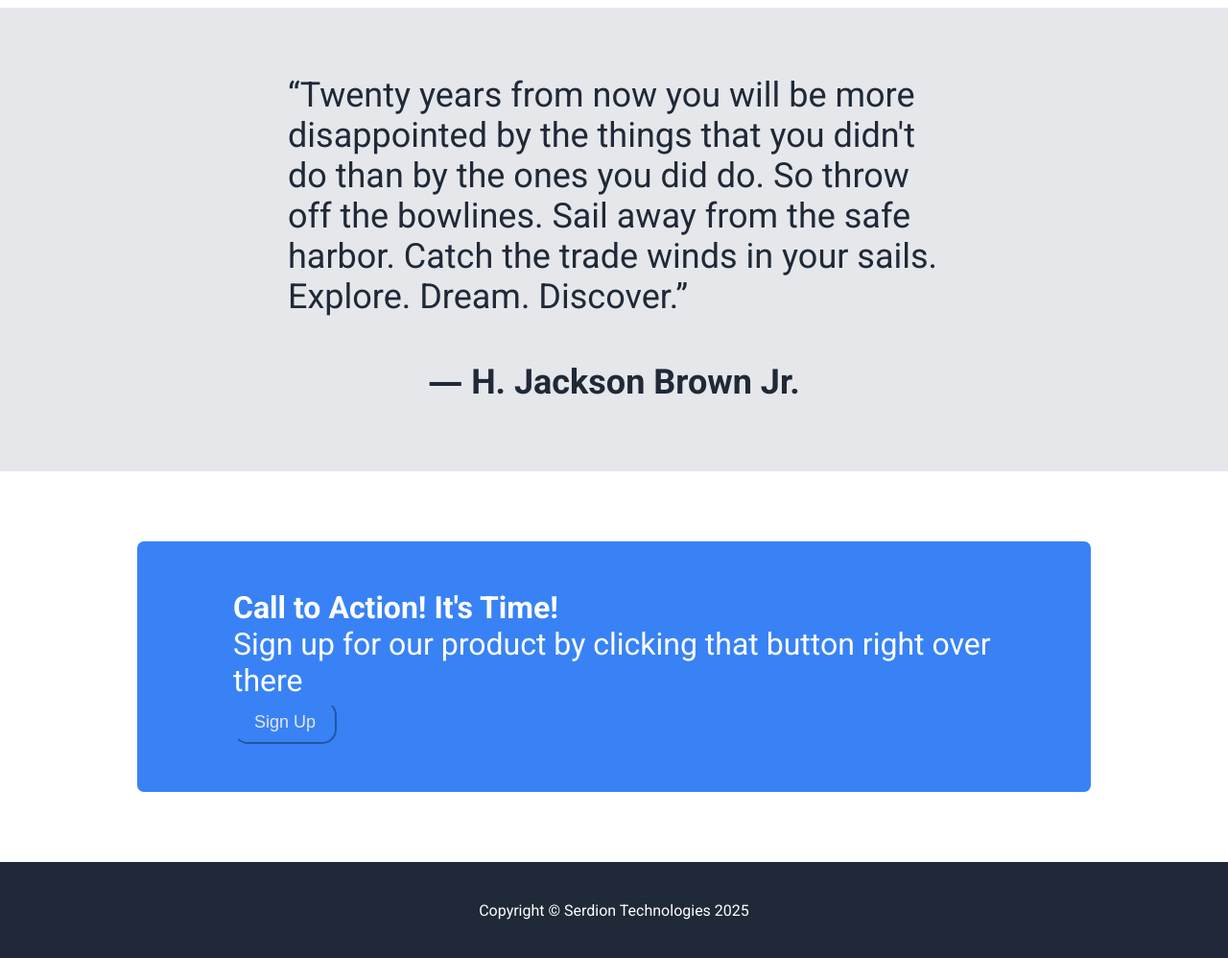
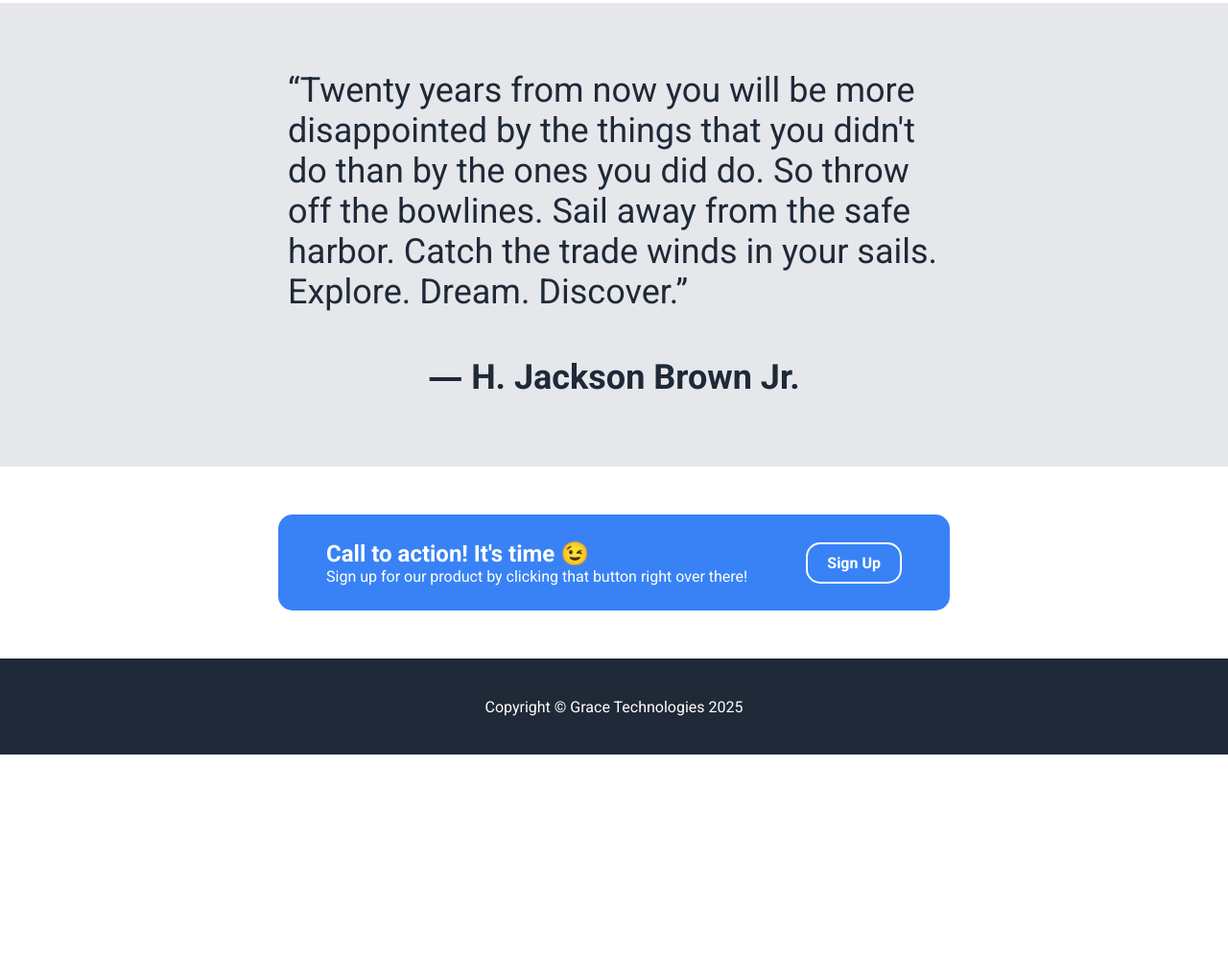
Before and after one commit to Eyob-Dejene/Grace-tech, a plain HTML site: page index.html in a window 1280 px wide. Shown: the part 879-1877 px from the top of the page at 96% size. After the commit the page ends 1665 px from the top, so only its background shows below. Drawn offline with Linux system fonts and the light colour scheme.

Commit message:
Add Footer Section

```diff
--- a/index.html
+++ b/index.html
@@ -6,12 +6,12 @@
 <link href="https://fonts.googleapis.com/css2?family=Roboto:ital,wght@0,100;0,300;0,400;0,500;0,700;0,900;1,100;1,300;1,400;1,500;1,700;1,900&display=swap" rel="stylesheet">
     <meta charset="UTF-8">
     <meta name="viewport" content="width=device-width, initial-scale=1.0">
-    <title>Serdion Technologies</title>
+    <title>Grace Technologies</title>
    <link rel="stylesheet" href="style.css">
 </head>
 <body>
     <div class="header">
-        <div class="logo"><h3>Serdion Tech</h3></div>
+        <div class="logo">Grace Technologies</div>
         <div class="nav">
             <ul>
                 <li> <a href="#">About us</a></li>
@@ -24,11 +24,11 @@
         <div class="hero-text"><h3>This website is Awesome!</h3>
             <div class="hero-disc"><p>Allow us to enlighten you how we're amazing at out craft. Allow us to enlighten you how we're amazing at out craft.</p></div>
 
-            <button type="button"><strong>Sign up</strong></button>
+            <button class="signupbtn"><strong>Sign up</strong></button>
         </div>
     <div class="hero-img"><img src="img/st.png" alt="hero image"></div>
 </div>
-<div class="info-header">Some random information</div>
+<div class="info-header">Our Services</div>
     <div class="boxes">
        <div class="box1"></div>
        <div class="box1"></div>
@@ -42,17 +42,23 @@
         <div class="bdisc">This is some subtext under an illustration or image</div>
     </div>
     <div class="qoute"> “Twenty years from now you will be more disappointed by the things that you didn't do
-        than by the ones you did do. So throw off the bowlines. Sail away from the safe harbor. Catch the trade winds in your sails. <br> Explore. Dream. Discover.”
-        <div class="saidby"><b> <br>― H. Jackson Brown Jr.</b></div>
+        than by the ones you did do. So throw off the bowlines. Sail away from the safe harbor. Catch the trade winds in your sails.
+        Explore. Dream. Discover.” <b> <br> ― H. Jackson Brown Jr.</b>
 
         </div>
-        <div class="calltoaction">
-           <div class="calldisc"><b> Call to Action! It's Time!</b>
-           <p>Sign up for our product by clicking that button right over there<br></p>
-           <button>Sign Up</button></div>
+        <div class="callta-container">
+            <div class="callta">
+                <div class="callta-text">
+                    <h2>Call to action! It's time 😉</h2>
+                    <p>Sign up for our product by clicking that button right over there!</p>
 
+                </div>
+                <div class="callta-btn">
+                    <button class="callta-signup"> Sign Up </button>
+                </div>
+            </div>
         </div>
-        <div class="footer">Copyright &#169 Serdion Technologies 2025 </div>
+        <div class="footer">Copyright &#169 Grace Technologies 2025 </div>
 
 
 </body>
--- a/style.css
+++ b/style.css
@@ -2,10 +2,8 @@
     box-sizing: border-box;
     padding: 0px;
     margin: 0px;
-}
-body {
     font-family: Roboto, Oxygen, Ubuntu, Cantarell, 'Open Sans', 'Helvetica Neue', sans-serif;
-    margin: 0;
+
 }
 ul, li {
     display: flex;
@@ -72,12 +70,7 @@ align-self: start;
     color: #1f2937;
 
 }
-.saidby {
-    display: flex;
-align-items: flex-end;
-
-}
-button {
+button.signupbtn {
     background-color: #3882f6;
     color: #e5e7eb;
     border-color:#3882f6;
@@ -124,37 +117,38 @@ gap:60px;
     margin: 15px;
     padding:30px;
 }
-.calltoaction {
+.callta-container{
     display: flex;
-    justify-content: space-evenly;
-    align-items: center;
-    padding: 70px 140px;
-}
-.calldisc {
-    border-style: solid;
-    background-color: #3882f6;
-    border-radius: 10px;
-    color: #fff;
-    padding: 50px 100px;
-    font-size: 32px;
+    height: 200px;
+    justify-content: center;
 
 }
-.sbtn {
+.callta {
     display: flex;
-    align-self: flex-end;
-    align-items: flex-end;
     background-color: #3882f6;
-    color: #e5e7eb;
-    border-color:#ffffff;
-    font-size: 18px;
-    padding-left: 120px;
+    height: 100px;
+    color: white;
+    width: 700px;
+    justify-content: space-between;
+    margin: 50px 50px;
+    align-items: center;
+    padding: 0px 50px;
     border-radius: 15px;
 
 }
-.ctabtn {
-    display:flex;
-    align-self: flex-end;
+.callta-signup{
+    display: flex;
+    background-color: #3882f6;
+    border-style: solid;
+    border-color: white;
+    border-radius: 15px;
+    color: white;
+    padding:10px 20px;
+    font-size: medium;
+    font-weight: bold;
+
 }
+
 .footer {
     display: flex;
     background-color: #1f2937;
```
